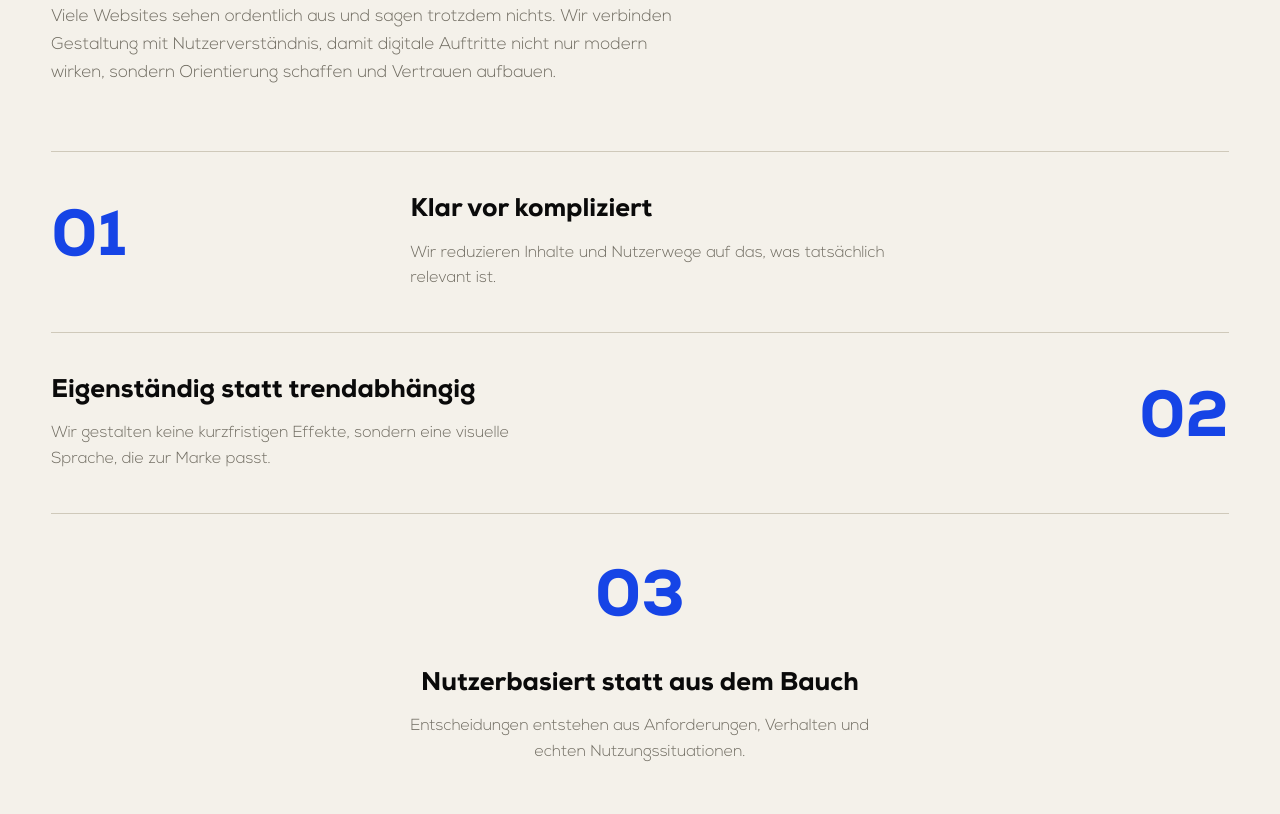
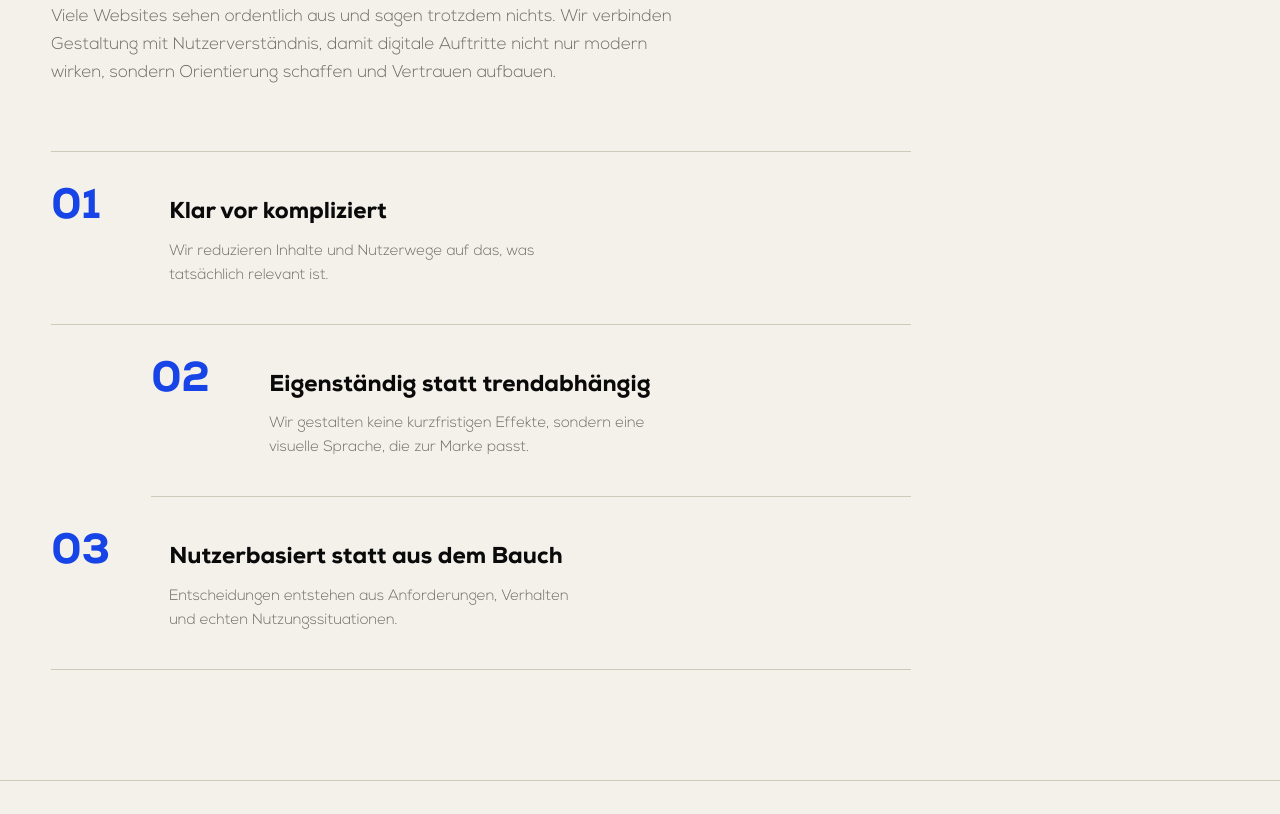
Before and after one commit to MicStern/dasgeil, a plain HTML site: page index.html in a window 1280 px wide. Shown: the part 3366-4180 px from the top of the page. Drawn offline with Linux system fonts and the light colour scheme.

Commit message:
Redesign Ansatz principles: stop scattering number/text across the row
The previous layout used fractional grid columns (0.4fr/1fr, mirrored
per row) that stretch with viewport width - on a wide screen the
number and its own text ended up on opposite edges of the page,
looking like two unrelated elements instead of one numbered point.

Now: a fixed-width number column so the number always sits right next
to its text regardless of screen width, the whole list capped at
860px so it doesn't stretch full-bleed, and a subtle indent on item 2
for rhythm instead of flipping it to the far side. Item 3 dropped the
now-pointless "stacked" class (it had no distinct styling left after
the earlier transparency fix).

```diff
--- a/index.html
+++ b/index.html
@@ -209,7 +209,7 @@
           </div>
         </article>
 
-        <article class="principle principle-stacked">
+        <article class="principle">
           <span class="principle-index">03</span>
           <div class="principle-body">
             <h3>Nutzerbasiert statt aus dem Bauch</h3>
--- a/styles.css
+++ b/styles.css
@@ -1022,55 +1022,39 @@
 .principles {
   display: flex;
   flex-direction: column;
+  max-width: 860px;
   margin-top: 64px;
   border-top: 1px solid var(--line);
 }
 
 .principle {
   display: grid;
-  grid-template-columns: 0.4fr 1fr;
-  gap: 32px;
-  align-items: center;
-  padding: 40px 0;
+  grid-template-columns: 90px 1fr;
+  column-gap: 28px;
+  align-items: baseline;
+  padding: 36px 0;
   border-bottom: 1px solid var(--line);
 }
 
 .principle-reverse {
-  grid-template-columns: 1fr 0.4fr;
-}
-
-.principle-reverse .principle-index {
-  order: 2;
-  text-align: right;
-}
-
-.principle-stacked {
-  grid-template-columns: 1fr;
-  justify-items: center;
-  text-align: center;
-  padding-top: 56px;
-  padding-bottom: 56px;
-}
-
-.principle-stacked .principle-body {
-  max-width: 52ch;
+  margin-left: clamp(0px, 8vw, 100px);
 }
 
 .principle-index {
-  font-size: clamp(48px, 5vw, 72px);
+  font-size: 42px;
   font-weight: 900;
   color: var(--blue);
   line-height: 1;
 }
 
 .principle-body h3 {
-  font-size: clamp(20px, 2vw, 26px);
-  margin-bottom: 10px;
+  font-size: clamp(19px, 1.8vw, 23px);
+  margin-bottom: 8px;
 }
 
 .principle-body p {
-  max-width: 48ch;
-  font-size: 16px;
+  max-width: 44ch;
+  font-size: 15px;
   line-height: 1.6;
   color: var(--grey);
 }
```
